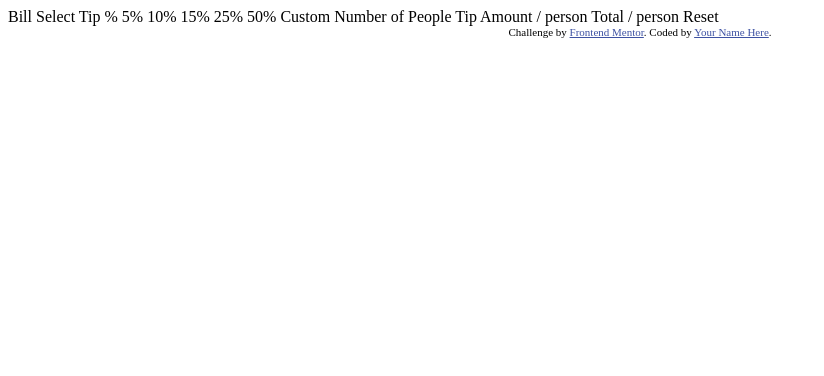
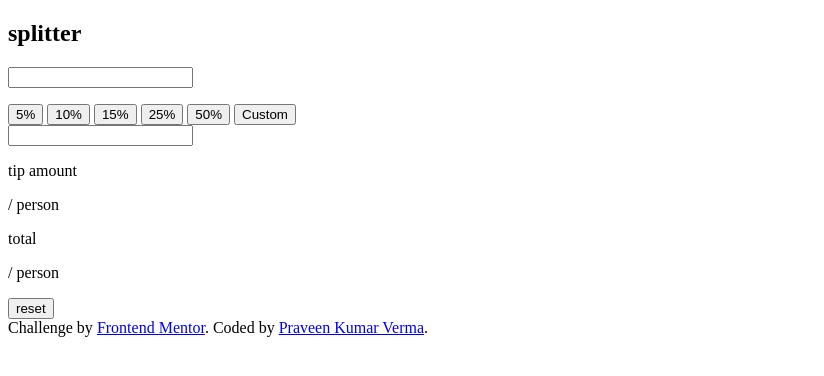
Before and after one commit to paro-418/tip-calculator-app-main, a plain HTML site: page index.html in a window 1280 px wide. Shown: the whole page, without its empty margins (0-824 px from the left). Drawn offline with Linux system fonts and the light colour scheme.

Commit message:
index file

```diff
--- a/index.html
+++ b/index.html
@@ -1,44 +1,68 @@
 <!DOCTYPE html>
 <html lang="en">
   <head>
-  <meta charset="UTF-8">
-  <meta name="viewport" content="width=device-width, initial-scale=1.0"> <!-- displays site properly based on user's device -->
+    <meta charset="UTF-8" />
+    <meta name="viewport" content="width=device-width, initial-scale=1.0" />
+    <!-- displays site properly based on user's device -->
 
-  <link rel="icon" type="image/png" sizes="32x32" href="./images/favicon-32x32.png">
-
+    <link
+      rel="icon"
+      type="image/png"
+      sizes="32x32"
+      href="./images/favicon-32x32.png"
+    />
+    <link rel="preconnect" href="https://fonts.googleapis.com" />
+    <link rel="preconnect" href="https://fonts.gstatic.com" crossorigin />
+    <link
+      href="https://fonts.googleapis.com/css2?family=Space+Mono:wght@400;700&display=swap"
+      rel="stylesheet"
+    />
+    <!-- font-family: 'Space Mono', monospace; -->
     <title>Frontend Mentor | Tip calculator app</title>
-
-  <!-- Feel free to remove these styles or customise in your own stylesheet 👍 -->
-  <style>
-    .attribution { font-size: 11px; text-align: center; }
-    .attribution a { color: hsl(228, 45%, 44%); }
-  </style>
   </head>
   <body>
+    <h2 class="app-name">splitter</h2>
 
-  Bill
+    <main class="main-box">
+      <div class="left">
+        <label for="bill" class="bill"></label>
+        <input type="number" name="bill" class="bill-input" />
 
-  Select Tip %
-  5%
-  10%
-  15%
-  25%
-  50%
-  Custom
+        <p class="select-tip"></p>
+        <div class="tip-options">
+          <button class="tip">5%</button>
+          <button class="tip">10%</button>
+          <button class="tip">15%</button>
+          <button class="tip">25%</button>
+          <button class="tip">50%</button>
+          <button class="tip">Custom</button>
+        </div>
 
-  Number of People
-
-  Tip Amount
-  / person
-
-  Total
-  / person
-
-  Reset
+        <label for="people"></label>
+        <input type="number" name="people" class="people" />
+      </div>
+      <div class="right">
+        <div class="box-1">
+          <div>
+            <p class="box-head">tip amount</p>
+            <p class="box-person">/ person</p>
+          </div>
+          <p class="box-price" id="tip-per-person"></p>
+        </div>
+        <div class="box-2">
+          <div>
+            <p class="box-head">total</p>
+            <p class="box-person">/ person</p>
+          </div>
+          <p class="box-price" id="total-per-person"></p>
+        </div>
+        <button type="reset">reset</button>
+      </div>
+    </main>
 
     <div class="attribution">
     Challenge by <a href="https://www.frontendmentor.io?ref=challenge" target="_blank">Frontend Mentor</a>.
-    Coded by <a href="#">Your Name Here</a>.
+    Coded by <a href="#">Praveen Kumar Verma</a>.
   </div>
   </body>
 </html>
```
Lines whose indentation alone changed are shown as unchanged.
